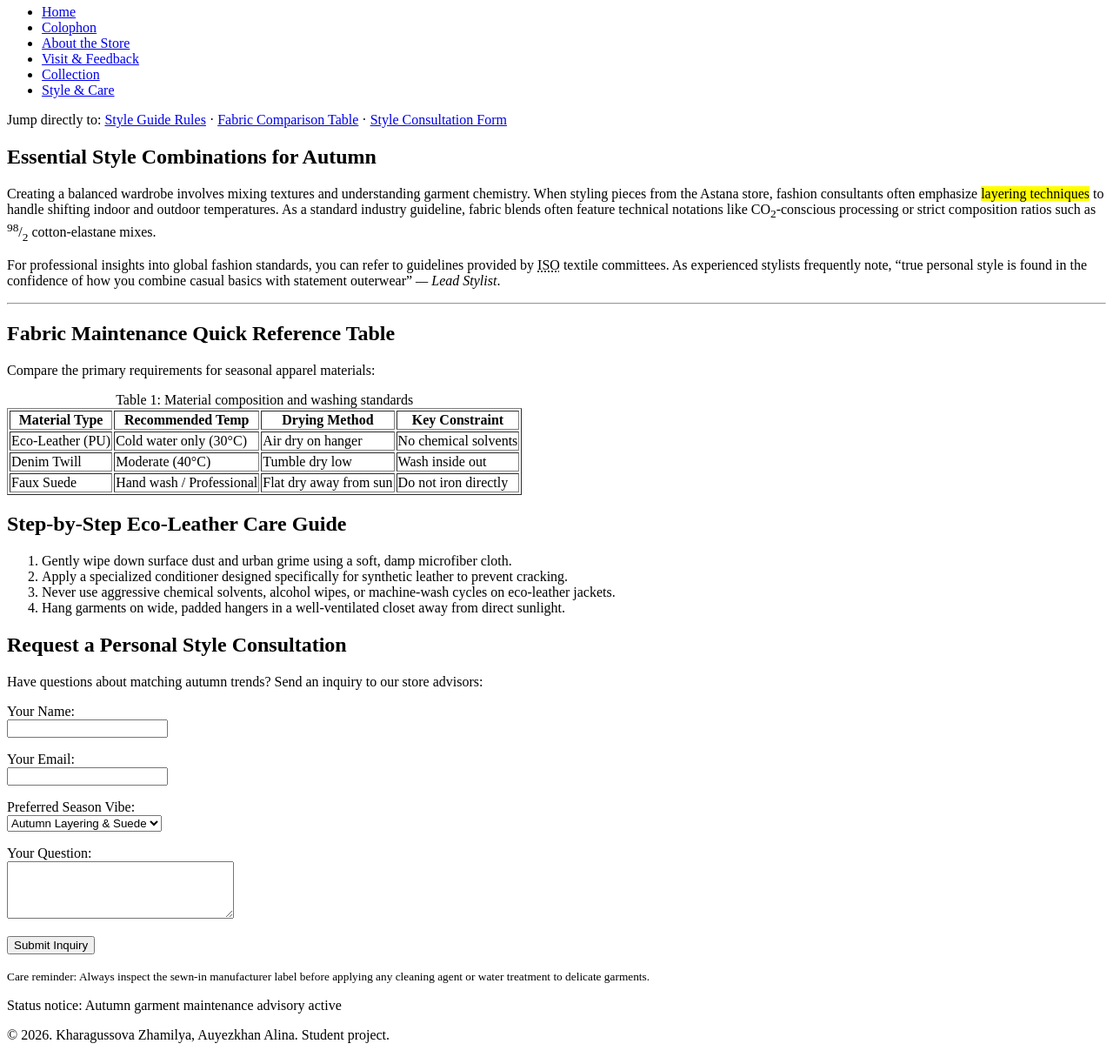
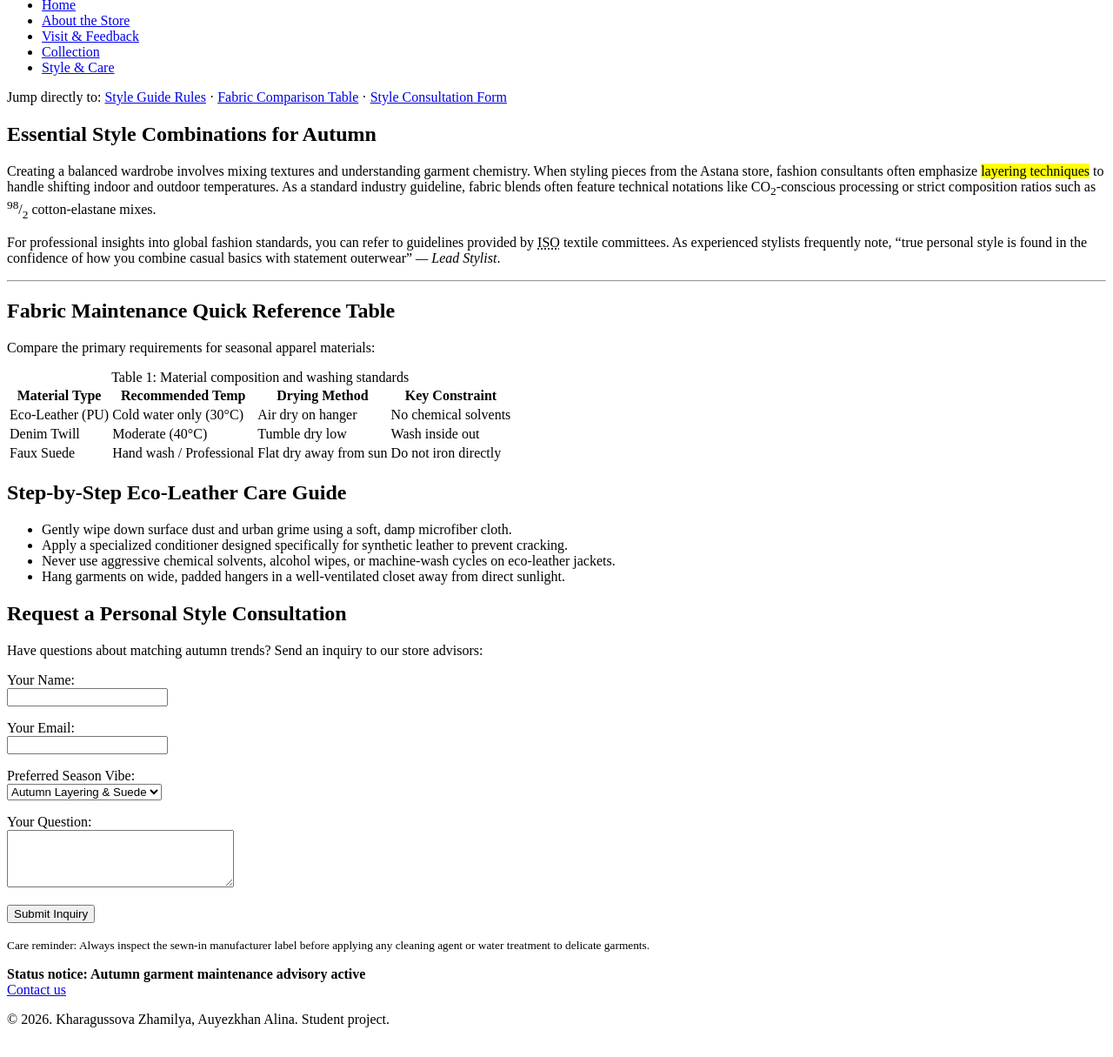
Before and after one commit to alinaauezkhanovaa-eng/WEB-Technologies-ass1-Stradivarius-html-, a plain HTML site: page care.html in a window 1280 px wide. Shown: the part 101-1316 px from the top of the page at 87% size. Drawn offline with Linux system fonts and the light colour scheme.

Commit message:
Add stylesheets and update HTML structure

```diff
--- a/care.html
+++ b/care.html
@@ -6,19 +6,19 @@
     <meta name="description" content="Style guides, garment care comparison table, and style consultation inquiry form for Stradivarius.">
     <meta name="author" content="Auyezkhan Alina">
     <title>Stradivarius Mega Silkway—Style Guides &amp; Garment Care</title>
+    <link rel="stylesheet" href="css/base.css">
+    <link rel="stylesheet" href="css/alina.css">
 </head>
 <body>
-
-    Author: Kharagussova Zhamilya, Auyezkhan Alina
 
     <header>
         <h1>Style Guides &amp; Garment Care</h1>
     </header>
 
-    <nav>
+    <nav id="site-nav">
         <ul>
+            <li><a href="registration.html">Sign up or Login</a></li>
             <li><a href="index.html">Home</a></li>
-            <li><a href="colophon.html">Colophon</a></li>
             <li><a href="about-stradivarius.html">About the Store</a></li>
             <li><a href="visit-and-feedback.html">Visit &amp; Feedback</a></li>
             <li><a href="catalog.html">Collection</a></li>
@@ -60,14 +60,14 @@
             <h2 id="care-table">Fabric Maintenance Quick Reference Table</h2>
             <p>Compare the primary requirements for seasonal apparel materials:</p>
 
-            <table border="1">
+            <table>
                 <caption>Table 1: Material composition and washing standards</caption>
                 <thead>
                     <tr>
-                        <th>Material Type</th>
-                        <th>Recommended Temp</th>
-                        <th>Drying Method</th>
-                        <th>Key Constraint</th>
+                        <th class="thead">Material Type</th>
+                        <th class="thead">Recommended Temp</th>
+                        <th class="thead">Drying Method</th>
+                        <th class="thead">Key Constraint</th>
                     </tr>
                 </thead>
                 <tbody>
@@ -95,19 +95,19 @@
 
         <section>
             <h2>Step-by-Step Eco-Leather Care Guide</h2>
-            <ol type="1" start="1">
-                <li>Gently wipe down surface dust and urban grime using a soft, damp microfiber cloth.</li>
-                <li>Apply a specialized conditioner designed specifically for synthetic leather to prevent cracking.</li>
-                <li>Never use aggressive chemical solvents, alcohol wipes, or machine-wash cycles on eco-leather jackets.</li>
-                <li>Hang garments on wide, padded hangers in a well-ventilated closet away from direct sunlight.</li>
-            </ol>
+            <ul class="care-steps">
+                <li class="care-step">Gently wipe down surface dust and urban grime using a soft, damp microfiber cloth.</li>
+                <li class="care-step">Apply a specialized conditioner designed specifically for synthetic leather to prevent cracking.</li>
+                <li class="care-step">Never use aggressive chemical solvents, alcohol wipes, or machine-wash cycles on eco-leather jackets.</li>
+                <li class="care-step">Hang garments on wide, padded hangers in a well-ventilated closet away from direct sunlight.</li>
+            </ul>
         </section>
 
         <section>
             <h2 id="style-inquiry">Request a Personal Style Consultation</h2>
             <p>Have questions about matching autumn trends? Send an inquiry to our store advisors:</p>
-            <!-- Using local action placeholder for frontend demonstration without backend server -->
-            <form action="#" method="post">
+
+            <form method="post">
                 <p>
                     <label for="visitor-name">Your Name:</label><br>
                     <input type="text" id="visitor-name" name="visitor_name" required>
@@ -129,7 +129,7 @@
                     <textarea id="visitor-message" name="visitor_message" rows="4" cols="30"></textarea>
                 </p>
                 <p>
-                    <button type="submit">Submit Inquiry</button>
+                    <button type="submit" class="btn btn-primary">Submit Inquiry</button>
                 </p>
             </form>
         </section>
@@ -140,14 +140,16 @@
                 cleaning agent or water treatment to delicate garments.</small>
             </p>
         </aside>
-        <!-- Applying non-semantic div strictly for metadata status indicator block -->
+
         <div>
-            <p>Status notice: <span>Autumn garment maintenance advisory active</span></p>
+            <b>Status notice: Autumn garment maintenance advisory active</b>
         </div>
 
     </main>
 
-    <footer>
+    <a href="about-stradivarius.html" class="fixed-contact">Contact us</a>
+
+    <footer id="site-footer">
         <p>&copy; 2026. Kharagussova Zhamilya, Auyezkhan Alina. Student project.</p>
     </footer>
 
```
